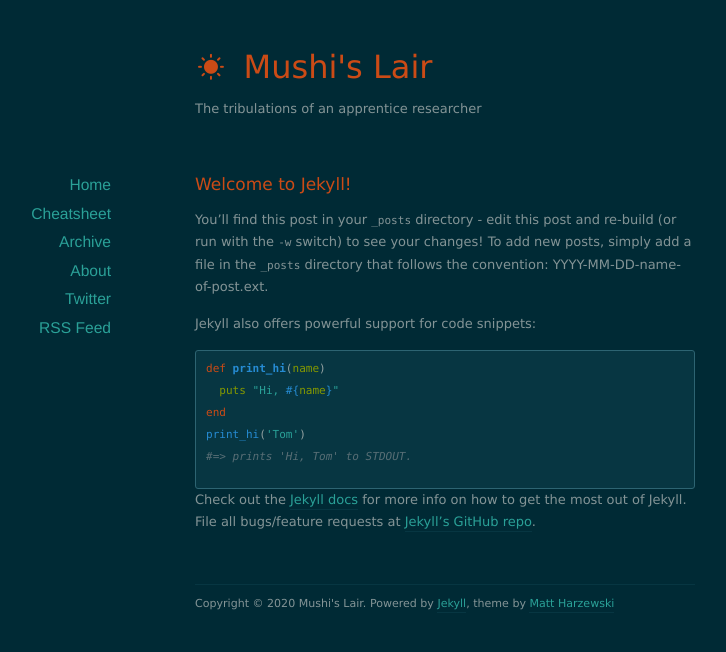
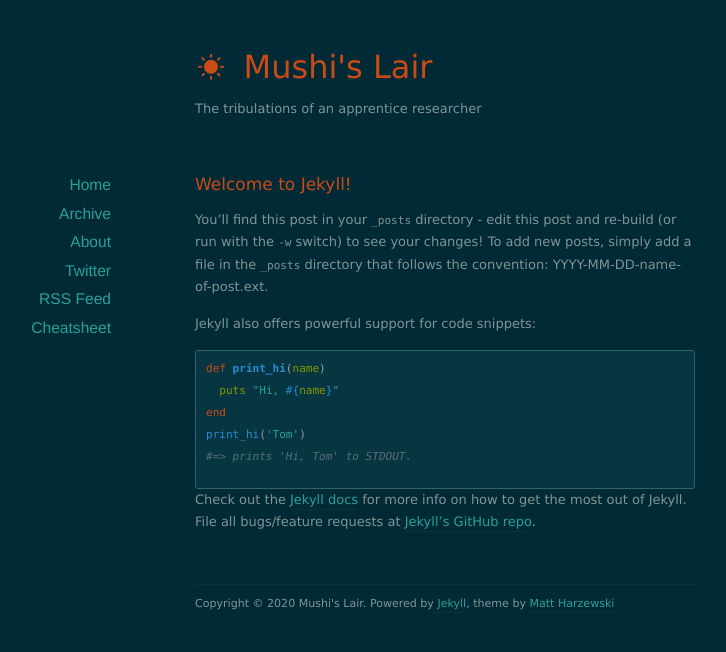
Before and after one commit to Mushi-mushi/mushi-mushi.github.io, a Jekyll site: the page built from index.html, in a window 1280 px wide. Shown: the top 652 px of the page, without its empty margins (195-921 px from the left). Built offline with Jekyll 4.4.1, drawn with Linux system fonts in a browser that asks for light colours; nearby versions of some CDN libraries; the list of posts is cut into pages by our own code; part of the change alters nothing that is shown.

```diff
--- a/_layouts/default.html
+++ b/_layouts/default.html
@@ -34,11 +34,11 @@
       <nav>
         <ul>
           <li><a href="/">Home</a></li>
-          <li><a href="/cheat">Cheatsheet</a></li>
           <li><a href="/archives">Archive</a></li>
           <li><a href="/about">About</a></li>
           <li><a href="https://twitter.com/Mushi_mushishi">Twitter</a></li>
           <li><a href="/feed.xml">RSS Feed</a></li>
+          <li><a href="/cheat">Cheatsheet</a></li>
         </ul>
       </nav>
     </div>
```
